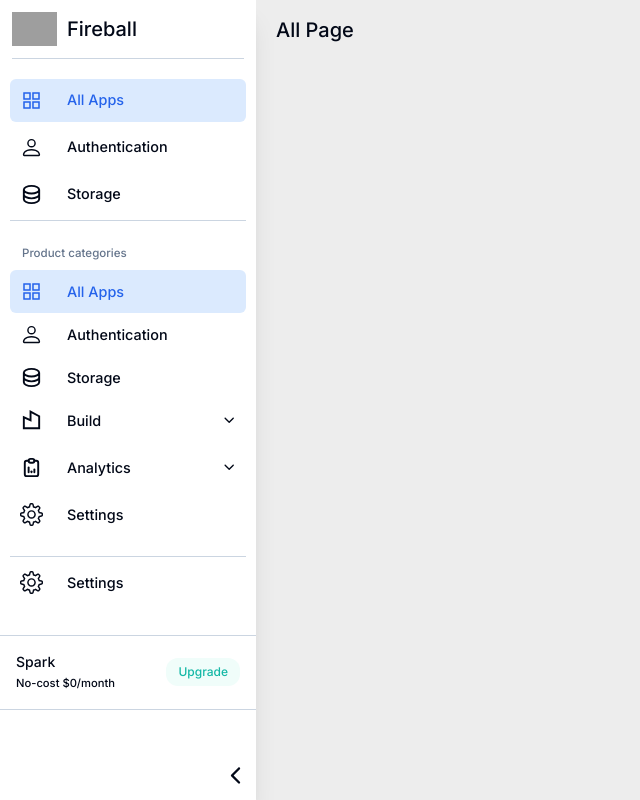
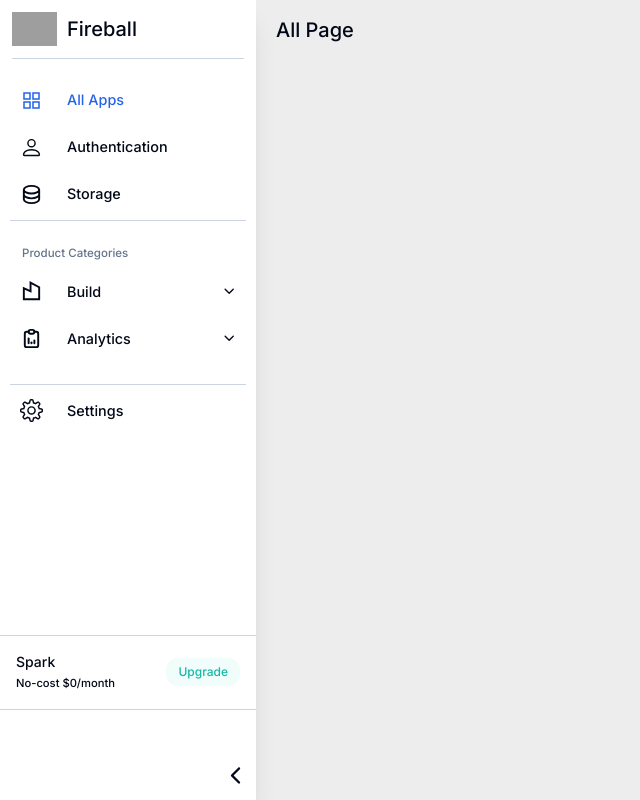
Before and after one commit to ma496/easy-for-net, a Next.js app in the folder frontends/react-frontend/: page / in a window 1280 px wide. Shown: the whole page, without its empty margins (0-640 px from the left). Built offline with nearby package versions, Linux system fonts and the light colour scheme; grey boxes are pictures that could not be loaded.

Commit message:
dynamic sidebar

```diff
--- a/frontends/react-frontend/app/globals.css
+++ b/frontends/react-frontend/app/globals.css
@@ -95,6 +95,10 @@
   @apply p-2.5 flex rounded-md gap-6 items-center md:cursor-pointer cursor-default duration-300 font-medium;
 }
 
+/* .active {
+  @apply bg-blue-100 text-blue-600;
+} */
+
 .active {
-  @apply bg-blue-100 text-blue-600;
+  @apply text-blue-600;
 }
--- a/frontends/react-frontend/components/ui/sidebar/index.tsx
+++ b/frontends/react-frontend/components/ui/sidebar/index.tsx
@@ -6,16 +6,12 @@ import { motion } from "framer-motion";
 
 // * React icons
 import { IoIosArrowBack } from "react-icons/io";
-import { SlSettings } from "react-icons/sl";
-import { AiOutlineAppstore } from "react-icons/ai";
-import { BsPerson } from "react-icons/bs";
-import { HiOutlineDatabase } from "react-icons/hi";
 import { useMediaQuery } from "react-responsive";
 import { usePathname } from 'next/navigation'
 import { MdMenu } from "react-icons/md";
-import Link from "next/link";
 import Menu from "./menu";
 import { menus } from "@/navigation.config";
+import { MenuGroupModel, MenuModel } from "./models";
 
 const Sidebar = () => {
   let isTabletMid = useMediaQuery({ query: "(max-width: 768px)" });
@@ -68,6 +64,33 @@ const Sidebar = () => {
       },
     };
 
+  const RenderMenu = ({ menu }: { menu: MenuModel }) => {
+    return (
+      menu.children && menu.children.length > 0
+        ? (open || isTabletMid) && (
+          <div className="flex flex-col gap-1">
+            <SubMenu menu={menu} />
+          </div>
+        )
+        : (
+          <Menu menu={menu} />
+        )
+    )
+  }
+
+  const RenderMenuGroup = ({group}: {group: MenuGroupModel}) => {
+    return (
+      (open || isTabletMid) && (
+        <div className="border-y py-5 border-slate-300 ">
+          <small className="pl-3 text-slate-500 inline-block mb-2">
+            {group.group}
+          </small>
+          {group.menus?.map((menu, i) => <RenderMenu key={i} menu={menu} />)}
+        </div>
+      )
+    )
+  }
+
   return (
     <div>
       <div
@@ -94,26 +117,7 @@ const Sidebar = () => {
 
         <div className="flex flex-col  h-full">
           <ul className="whitespace-pre px-2.5 text-[0.9rem] py-5 flex flex-col gap-1  font-medium overflow-x-hidden scrollbar-thin scrollbar-track-white scrollbar-thumb-slate-100   md:h-[68%] h-[70%]">
-            <li>
-              <Link href={"/"} className={pathname === '/' ? 'link active' : 'link'}>
-                <AiOutlineAppstore size={23} className="min-w-max" />
-                All Apps
-              </Link>
-            </li>
-            <li>
-              <Link href={"/authentication"} className="link">
-                <BsPerson size={23} className="min-w-max" />
-                Authentication
-              </Link>
-            </li>
-            <li>
-              <Link href={"/storage"} className="link">
-                <HiOutlineDatabase size={23} className="min-w-max" />
-                Storage
-              </Link>
-            </li>
-
-            {(open || isTabletMid) && (
+            {/* {(open || isTabletMid) && (
               <div className="border-y py-5 border-slate-300 ">
                 <small className="pl-3 text-slate-500 inline-block mb-2">
                   Product categories
@@ -130,13 +134,16 @@ const Sidebar = () => {
                     )
                 ))}
               </div>
-            )}
-            <li>
-              <Link href={"/settings"} className="link">
-                <SlSettings size={23} className="min-w-max" />
-                Settings
-              </Link>
-            </li>
+            )} */}
+            {menus?.map((menu, i) => {
+              let output: React.JSX.Element | null | false = null
+              if ('title' in menu) {
+                output = <RenderMenu key={i} menu={menu} />
+              } else if ('group' in menu) {
+                output = <RenderMenuGroup key={i} group={menu} />
+              }
+              return output
+            })}
           </ul>
           {open && (
             <div className="flex-1 text-sm z-50  max-h-48 my-auto  whitespace-pre   w-full  font-medium  ">
--- a/frontends/react-frontend/components/ui/sidebar/menu.tsx
+++ b/frontends/react-frontend/components/ui/sidebar/menu.tsx
@@ -1,7 +1,7 @@
 'use client'
 
 import Link from "next/link"
-import { MenuModel } from "./menuModel"
+import { MenuModel } from "./models"
 import { usePathname } from "next/navigation"
 
 type MenuProps = {
--- a/frontends/react-frontend/components/ui/sidebar/menuModel.ts
+++ b/frontends/react-frontend/components/ui/sidebar/models.ts
@@ -6,3 +6,8 @@ export type MenuModel = {
   icon?: IconType
   children?: MenuModel[]
 }
+
+export type MenuGroupModel = {
+  group: string
+  menus: MenuModel[]
+}
--- a/frontends/react-frontend/components/ui/sidebar/subMenu.tsx
+++ b/frontends/react-frontend/components/ui/sidebar/subMenu.tsx
@@ -6,7 +6,8 @@ import { IoIosArrowDown } from "react-icons/io";
 import { usePathname } from 'next/navigation'
 import Link from "next/link";
 
-import { MenuModel } from "./menuModel";
+import { MenuModel } from "./models";
+import { appendUrl } from "@/lib/utils";
 
 type SubMenuProps = {
   menu: MenuModel
@@ -14,12 +15,12 @@ type SubMenuProps = {
 
 const SubMenu: React.FC<SubMenuProps> = ({ menu }) => {
   const pathname = usePathname();
-  const [subMenuOpen, setSubMenuOpen] = useState(false);
+  const [subMenuOpen, setSubMenuOpen] = useState(pathname.includes(menu.url));
 
   return (
     <>
       <li
-        className={`link ${pathname.includes(menu.url) && "text-blue-600"}`}
+        className={`link ${pathname.includes(menu.url) && "active"}`}
         onClick={() => setSubMenuOpen(!subMenuOpen)}
       >
         {menu.icon && <menu.icon size={23} className="min-w-max" />}
@@ -44,8 +45,8 @@ const SubMenu: React.FC<SubMenuProps> = ({ menu }) => {
           <li key={i}>
             {/* className="hover:text-blue-600 hover:font-medium" */}
             <Link
-              href={`/${menu.url}/${children.url}`}
-              className="link !bg-transparent capitalize"
+              href={appendUrl(menu.url, children.url)}
+              className={`link capitalize ${pathname === appendUrl(menu.url, children.url) ? "active" : ""}`}
             >
               {children.title}
             </Link>
--- a/frontends/react-frontend/lib/utils.ts
+++ b/frontends/react-frontend/lib/utils.ts
@@ -4,3 +4,8 @@ import { twMerge } from "tailwind-merge"
 export function cn(...inputs: ClassValue[]) {
   return twMerge(clsx(inputs))
 }
+
+export function appendUrl(url1: string, url2: string): string {
+  let url = `/${url1}/${url2}`
+  return url.replace(/\/+/g, '/')
+}
--- a/frontends/react-frontend/navigation.config.ts
+++ b/frontends/react-frontend/navigation.config.ts
@@ -1,12 +1,12 @@
 import { AiOutlineAppstore } from "react-icons/ai";
-import { MenuModel } from "./components/ui/sidebar/menuModel";
+import { MenuModel, MenuGroupModel } from "./components/ui/sidebar/models";
 import { BsPerson } from "react-icons/bs";
 import { HiOutlineDatabase } from "react-icons/hi";
 import { RiBuilding3Line } from "react-icons/ri";
 import { TbReportAnalytics } from "react-icons/tb";
 import { SlSettings } from "react-icons/sl";
 
-const menus: MenuModel[] = [
+const menus: (MenuModel | MenuGroupModel)[] = [
   {
     title: "All Apps",
     icon: AiOutlineAppstore,
@@ -22,6 +22,9 @@ const menus: MenuModel[] = [
     icon: HiOutlineDatabase,
     url: "/storage"
   },
+  {
+    group: 'Product Categories',
+    menus: [
       {
         title: "build",
         icon: RiBuilding3Line,
@@ -43,6 +46,8 @@ const menus: MenuModel[] = [
           { title: "events", url: "events" },
         ]
       },
+    ]
+  },
   {
     title: "Settings",
     icon: SlSettings,
@@ -50,4 +55,4 @@ const menus: MenuModel[] = [
   },
 ]
 
-export {menus}
+export { menus }
```
Lines whose indentation alone changed are shown as unchanged.
